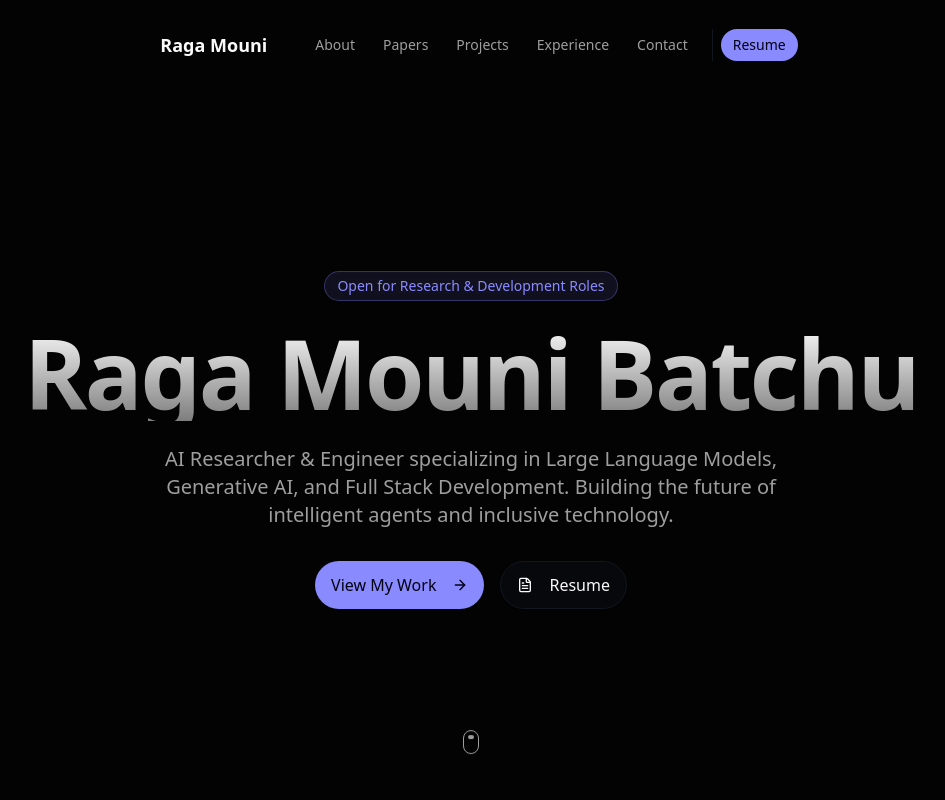
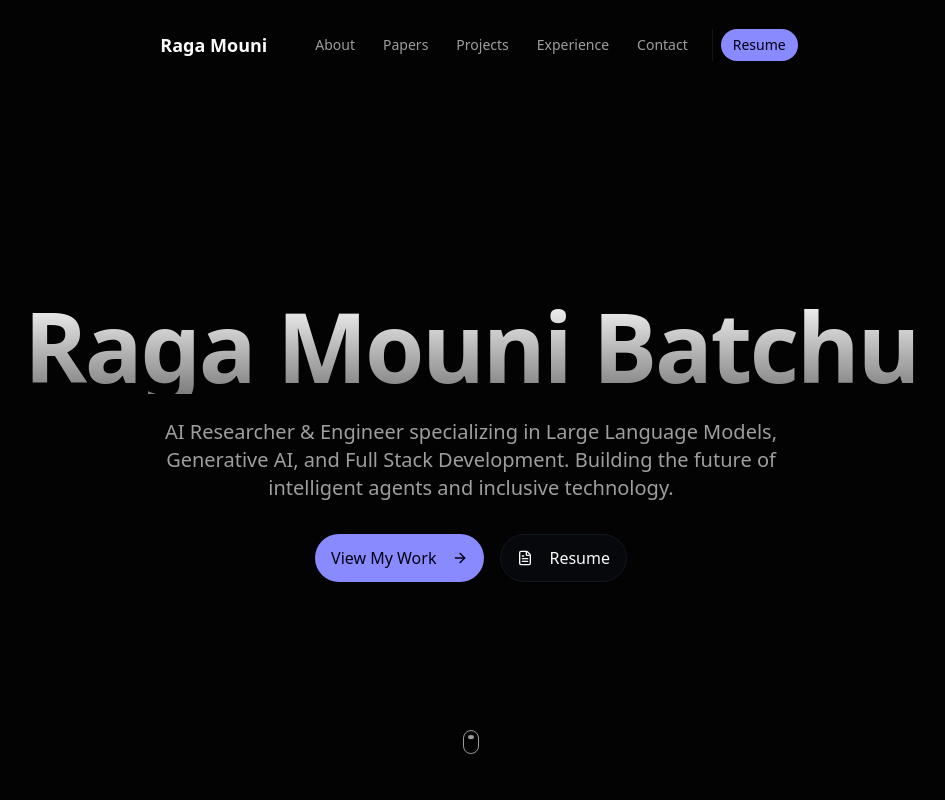
Before and after one commit to RagaMouniBatchu/RagaMouniBatchu.github.io, a Next.js app: page / in a window 1280 px wide. Shown: the top 800 px of the page, without its empty margins (169-1114 px from the left). Built offline with nearby package versions, Linux system fonts and the light colour scheme.

Commit message:
Remove 'Open for Research & Development Roles' badge from hero
Co-Authored-By: Claude Opus 5.5 <noreply@anthropic.com>
Claude-Session: https://claude.ai/code/session_01CiZsy6upshVFCarXbQwWtK

```diff
--- a/src/components/hero-section.tsx
+++ b/src/components/hero-section.tsx
@@ -19,15 +19,6 @@ export function HeroSection() {
                 transition={{ duration: 0.5 }}
                 className="container px-4"
             >
-                <motion.div
-                    initial={{ opacity: 0, scale: 0.9 }}
-                    animate={{ opacity: 1, scale: 1 }}
-                    transition={{ delay: 0.2, duration: 0.5 }}
-                    className="mb-6 inline-block rounded-full border border-primary/30 bg-primary/10 px-3 py-1 text-sm font-medium text-primary backdrop-blur-sm"
-                >
-                    Open for Research & Development Roles
-                </motion.div>
-
                 <h1 className="mb-6 text-5xl font-extrabold tracking-tight sm:text-7xl md:text-8xl bg-gradient-to-b from-foreground to-foreground/50 bg-clip-text text-transparent">
                     Raga Mouni Batchu
                 </h1>
```
